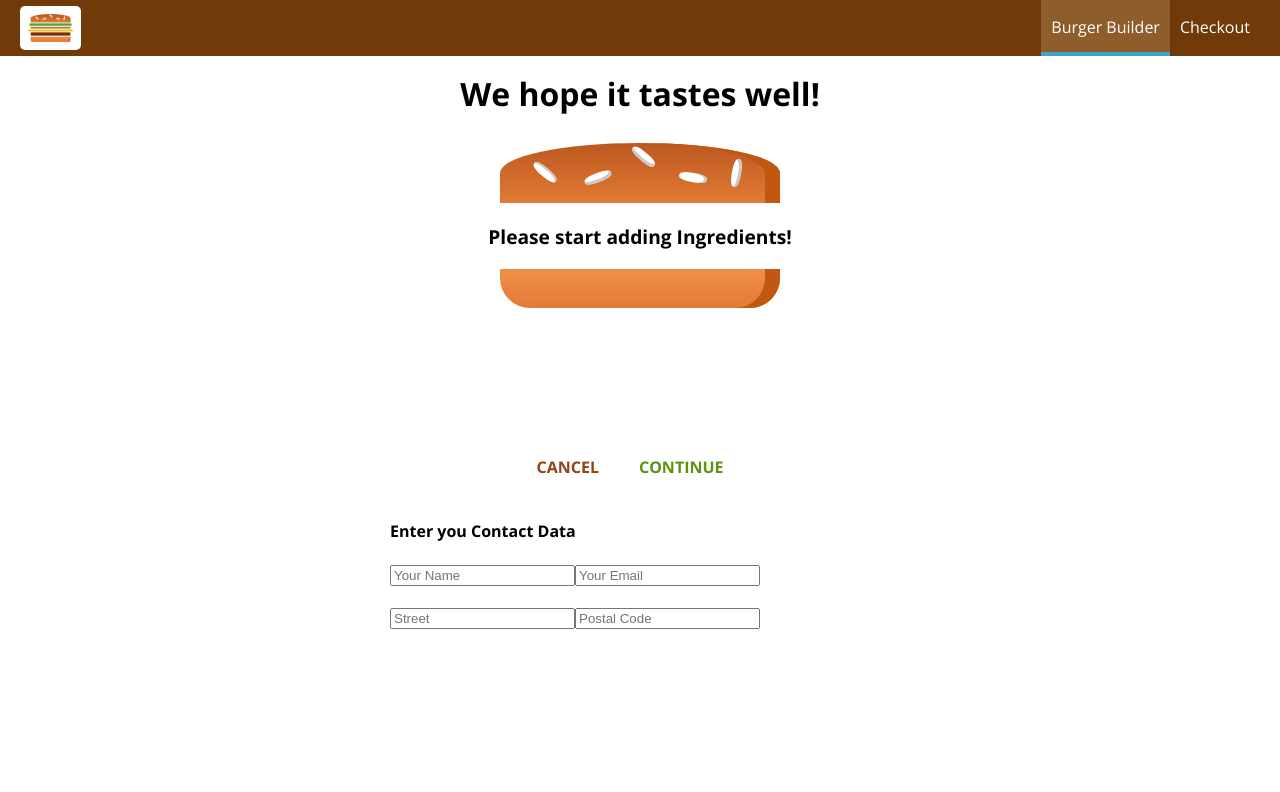
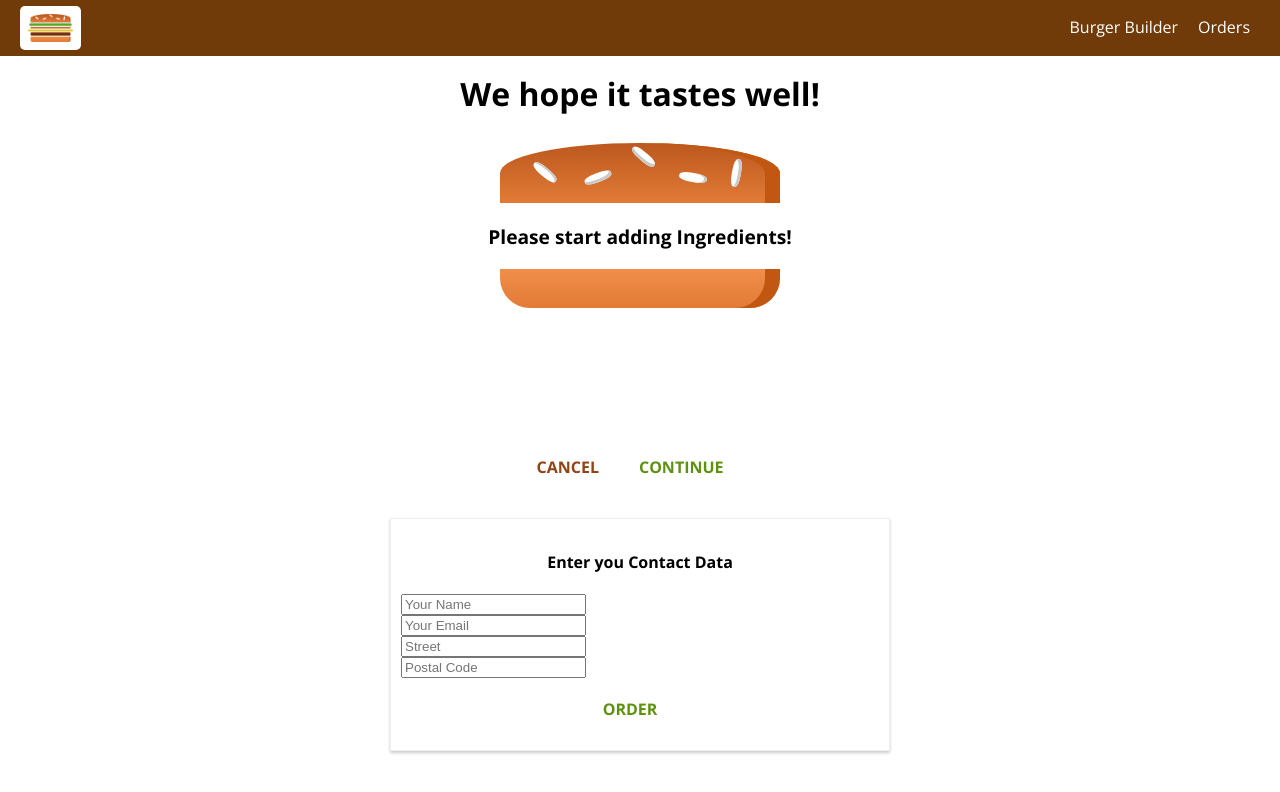
Before and after one commit to keshari-nandan/burger-app, a React app: page /checkout in a window 1280 px wide. Both pictures are taken after a click on the button "CONTINUE". Shown: the top 792 px of the page. Built offline with nearby package versions, Linux system fonts and the light colour scheme.

Commit message:
Added routing wiht orders and checkout feature

```diff
--- a/src/App.js
+++ b/src/App.js
@@ -4,7 +4,8 @@ import { Route, Switch } from 'react-router-dom';
 import Layout from './hoc/Layout/Layout'
 
 import BurgerBuilder from "./containers/BurgerBuilder/BurgerBuilder";
-import Checkout from "./containers/Checkout/checkout";
+import Checkout from "./containers/Checkout/Checkout";
+import Orders from "./containers/Orders/Orders";
 
 class App extends Component {
   render() {
@@ -13,6 +14,7 @@ class App extends Component {
         <Layout>
             <Switch>
                 <Route path="/checkout" component={Checkout} />
+                <Route path="/orders"  exact component={Orders} />
                 <Route path="/"  exact component={BurgerBuilder} />
             </Switch>
         </Layout>
--- a/src/components/Navigation/NavigationItems/NavigationItem/NavigationItem.js
+++ b/src/components/Navigation/NavigationItems/NavigationItem/NavigationItem.js
@@ -1,12 +1,10 @@
 import React from 'react';
+import { NavLink } from "react-router-dom";
 import classes from './NavigationItem.css';
 
 const navigationItem = (props) => (
     <li className={classes.NavigationItem}>
-        <a
-            href={props.link}
-            className={props.active ? classes.active : null}
-        >{props.children}</a>
+        <NavLink activeClassName={classes.active} exact={props.exact} to={props.link}>{props.children}</NavLink>
     </li>
 );
 
--- a/src/components/Navigation/NavigationItems/NavigationItems.js
+++ b/src/components/Navigation/NavigationItems/NavigationItems.js
@@ -4,8 +4,8 @@ import NavigationItem from './NavigationItem/NavigationItem';
 
 const navigationItems = (props) => (
     <ul className={classes.NavigationItems}>
-        <NavigationItem link="/" active>Burger Builder</NavigationItem>
-        <NavigationItem link="/">Checkout</NavigationItem>
+        <NavigationItem exact link="/">Burger Builder</NavigationItem>
+        <NavigationItem link="/orders">Orders</NavigationItem>
     </ul>
 );
 
--- /dev/null
+++ b/src/components/Order/Order.css
@@ -0,0 +1,8 @@
+.Order {
+    width: 80%;
+    border: 1px solid #eee;
+    box-shadow: 0 2px 3px #ccc;
+    padding: 10px;
+    margin: 10px auto;
+    box-sizing: border-box;
+}
--- /dev/null
+++ b/src/components/Order/Order.js
@@ -0,0 +1,36 @@
+import React from 'react';
+import classes from './Order.css';
+import BurgerIngredient from "../Burger/BurgerIngredient/BurgerIngredient";
+
+const order = (props) => {
+
+    const ingredients = []
+    for (let ingredientName in props.ingredients) {
+        ingredients.push(
+            {
+                name: ingredientName,
+                amount: props.ingredients[ingredientName]
+            })
+    }
+
+    const ingredientOutput = ingredients.map(ig => {
+        return <span
+            style={{
+                textTransform: 'capitalize',
+                display: 'inline-block',
+                margin: '0 8px',
+                border: '1px solid #ccc',
+                padding: '5px'
+            }}
+            key={ig.name}>{ig.name} ({ig.amount})</span>
+    })
+
+    return (
+        <div className={classes.Order}>
+            <p>Ingredients: {ingredientOutput}</p>
+            <p>Price: <strong>USD { props.price }</strong></p>
+        </div>
+    );
+};
+
+export default order;
--- a/src/containers/BurgerBuilder/BurgerBuilder.js
+++ b/src/containers/BurgerBuilder/BurgerBuilder.js
@@ -89,35 +89,11 @@ class BurgerBuilder extends Component {
     }
 
     purchaseContinueHandler = () => {
-        //alert('You continued!');
-        // this.setState({loading: true})
-        // const order = {
-        //     ingredients: this.state.ingredients,
-        //     price: this.state.totalPrice,
-        //     customer: {
-        //         name: 'Keshari Nandan',
-        //         address: {
-        //             street: 'Teststreet 1',
-        //             zipCode: '2984',
-        //             country: 'India'
-        //         },
-        //         email: 'test@test.com',
-        //         deliveryMethod: 'fastest'
-        //     }
-        // };
-        // axios.post('/orders.json', order)
-        //     .then(response => {
-        //         this.setState({loading: false, purchasing:false})
-        //         console.log(response)
-        //     })
-        //     .catch(error => {
-        //         this.setState({loading: false, purchasing:false})
-        //         console.log(error)
-        //     })
         const queryParams = []
         for (let i in this.state.ingredients) {
             queryParams.push(encodeURIComponent(i) + '=' + encodeURIComponent(this.state.ingredients[i]));
         }
+        queryParams.push('price=' + this.state.totalPrice)
         const queryString = queryParams.join('&')
         this.props.history.push({
             pathname: '/checkout',
--- a/src/containers/Checkout/Checkout.js
+++ b/src/containers/Checkout/Checkout.js
@@ -5,12 +5,8 @@ import ContactData from "./ContactData/ContactData";
 
 class Checkout extends Component {
     state = {
-        ingredients: {
-            salad: 1,
-            meat: 1,
-            cheese: 1,
-            bacon: 1
-        }
+        ingredients: null,
+        totalPrice: 0
     }
 
     checkoutCancelledHandler = () => {
@@ -21,13 +17,18 @@ class Checkout extends Component {
         this.props.history.replace('/checkout/contact-data')
     }
 
-    componentDidMount() {
+    componentWillMount() {
         const query = new URLSearchParams(this.props.location.search);
         const ingredients = {};
+        let price = 0
         for (let param of query.entries()) {
-            ingredients[param[0]] = +param[1]
+            if (param[0] === 'price') {
+                price = +param[1]
+            } else {
+                ingredients[param[0]] = +param[1]
+            }
         }
-        this.setState({ingredients:ingredients})
+        this.setState({ingredients:ingredients, totalPrice:price})
     }
 
     render() {
@@ -39,7 +40,8 @@ class Checkout extends Component {
                     checkoutCancelled={this.checkoutCancelledHandler}
                     checkoutContinued={this.checkoutContinuedHandler}
                 />
-                <Route path={this.props.match.path + '/contact-data'} component={ContactData}/>
+                <Route path={this.props.match.path + '/contact-data'}
+                       render={(props) => (<ContactData price={this.state.totalPrice} ingredients={this.state.ingredients} {...props} />)}/>
             </div>
         )
     }
--- a/src/containers/Checkout/ContactData/ContactData.css
+++ b/src/containers/Checkout/ContactData/ContactData.css
@@ -1,7 +1,17 @@
 .ContactData {
     margin: 20px auto;
     width: 80%;
+    text-align: center;
+    box-shadow: 0 2px 3px #ccc;
+    border: 1px solid #eee;
+    padding: 10px;
+    box-sizing: border-box;
 }
+
+.Input {
+    display: block;
+}
+
 
 @media (min-width: 600px) {
     .ContactData{
--- a/src/containers/Checkout/ContactData/ContactData.js
+++ b/src/containers/Checkout/ContactData/ContactData.js
@@ -1,6 +1,8 @@
 import React, {Component} from 'react';
 import Button from "../../../components/UI/Button/Button";
+import Spinner from "../../../components/UI/Spinner/Spinner";
 import classes from './ContactData.css';
+import axios from './../../../axios-orders';
 
 class ContactData extends Component {
     state = {
@@ -9,20 +11,57 @@ class ContactData extends Component {
         address: {
             street: '',
             postalCode: ''
-        }
+        },
+        loading: false,
+        totalPrice: 0
+    }
+
+    orderHandler = (event) => {
+        event.preventDefault();
+
+        this.setState({loading: true})
+        const order = {
+            ingredients: this.props.ingredients,
+            price: this.props.price,
+            customer: {
+                name: 'Keshari Nandan',
+                address: {
+                    street: 'Teststreet 1',
+                    zipCode: '2984',
+                    country: 'India'
+                },
+                email: 'test@test.com',
+                deliveryMethod: 'fastest'
+            }
+        };
+        axios.post('/orders.json', order)
+            .then(response => {
+                this.setState({loading: false})
+                this.props.history.push('/')
+            })
+            .catch(error => {
+                this.setState({loading: false})
+            })
+
     }
 
     render() {
+        let form = (
+            <form>
+                <input className={classes.Input} type="text" name='name' placeholder='Your Name'/>
+                <input className={classes.Input} type="email" name='email' placeholder='Your Email'/>
+                <input className={classes.Input} type="text" name='street' placeholder='Street'/>
+                <input className={classes.Input} type="text" name='postal' placeholder='Postal Code'/>
+                <Button btnType='Success' clicked={this.orderHandler}>ORDER</Button>
+            </form>
+        );
+        if (this.state.loading) {
+            form = (<Spinner />)
+        }
         return (
             <div className={classes.ContactData}>
                 <h4>Enter you Contact Data</h4>
-                <form>
-                    <input type="text" name='name' placeholder='Your Name'/>
-                    <input type="email" name='email' placeholder='Your Email'/>
-                    <input type="text" name='street' placeholder='Street'/>
-                    <input type="text" name='postal' placeholder='Postal Code'/>
-                    <Button btnType='success'>ORDER</Button>
-                </form>
+                {form}
             </div>
         );
     }
--- /dev/null
+++ b/src/containers/Orders/Orders.js
@@ -0,0 +1,53 @@
+import React, {Component} from 'react';
+import Order from "../../components/Order/Order";
+import axios from './../../axios-orders';
+import withErrorHandler from "../../hoc/withErrorHandler/withErrorHandler";
+import Spinner from "../../components/UI/Spinner/Spinner";
+
+class Orders extends Component {
+
+    state = {
+        orders: [],
+        loading: true
+    }
+
+    componentDidMount() {
+        axios.get('/orders.json')
+            .then(response => {
+                const fetchOrders = []
+                for (let key in response.data) {
+                    fetchOrders.push({
+                        id:key,
+                        ...response.data[key]
+                    })
+                }
+                this.setState({loading:false, orders: fetchOrders})
+            })
+            .catch(error => {
+                this.setState({loading:false})
+            })
+    }
+
+
+    render() {
+        let orders = (
+            this.state.orders.map(order => (
+                    <Order
+                        key={order.id}
+                        ingredients={order.ingredients}
+                        price={+order.price}
+                    />
+                ))
+        );
+        if (this.state.loading) {
+            orders = (<Spinner />);
+        }
+        return (
+            <div>
+                {orders}
+            </div>
+        );
+    }
+}
+
+export default withErrorHandler(Orders, axios)
```
